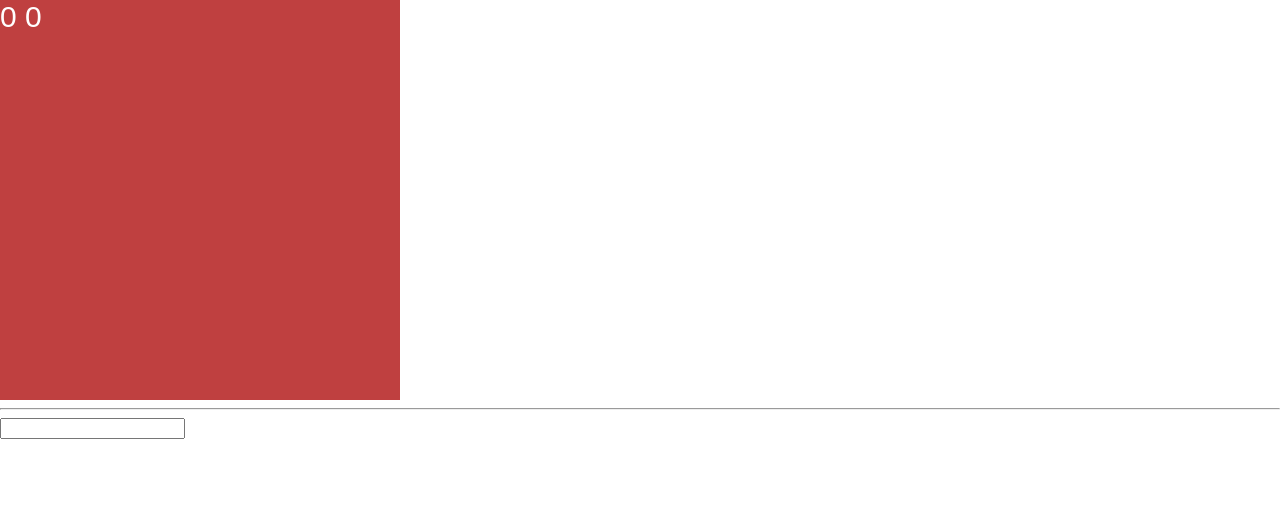
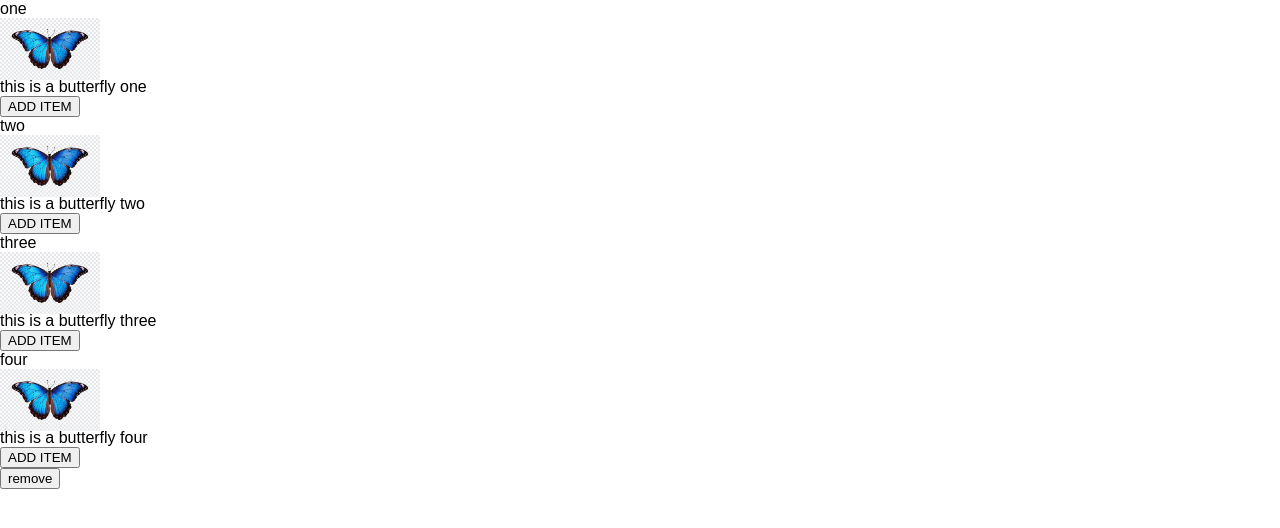
Before and after one commit to phatyut/vue, a Vue app: page / in a window 1280 px wide. Shown: the top 528 px of the page. Built offline with nearby package versions, Linux system fonts and the light colour scheme.

Commit message:
the v-for in vue it's finished

```diff
--- a/src/App.vue
+++ b/src/App.vue
@@ -9,25 +9,78 @@
 
               <!-- <div><Computed></Computed></div> -->
 
-              <div><watcher></watcher></div>
+              <div>
+                 <!-- <div>
+                   <watcher></watcher>
+                 </div> -->
+
+                 <!-- <div>
+                  <Truewatcher></Truewatcher>
+                 </div> -->
+              </div>
+
+              <!-- <div>
+                <Sfc></Sfc>
+              </div> -->
+<!--
+              <div>
+                  <Prop
+                      name=" yut"
+                      :ismyfaverite="true"
+                      des="This is a butterfly I my lovely ">
+                </Prop>
+
+              </div> -->
+
+
+              <div>
+                <div>
+                    <Vfor v-for="element in items" :key="element.name"
+                        :name="element.name"
+                        :des="element.des"
+                        :url="element.url">
+                    </Vfor>
+                </div>
+                <div><button @click="clicktoremove">remove</button></div>
+              </div>
 
       </div>
 </template>
 <script>
+import Butterfly from "./images/butterfly.jpg"
 import Bindclass from './component/Bind/Bindclass.vue';
 import Form from './component/form/Form.vue';
 import Computed from './component/computed/Comjuted.vue';
 import Watcher from "./component/watcher/Watcher.vue"
+import Truewatcher from './component/watcher/Truewatcher.vue';
+import Prop from "./sfc/Prop.vue";
+import Vfor from './sfc/for/Vfor.vue';
   export default{
         components:{
           Bindclass,
           Form,
           Computed,
-          Watcher
+          Watcher,
+          Truewatcher,
+          Prop,
+          Vfor
+
         },
     data(){
       return{
+        bool:true,
+       items:[
+        {name:"one",url:Butterfly,des:"this is a butterfly one "},
+        {name:"two",url:Butterfly,des:"this is a butterfly two"},
+        {name:"three",url:Butterfly,des:"this is a butterfly three"},
+        {name:"four",url:Butterfly,des:"this is a butterfly  four"},
+       ]
 
+      }
+    },methods:{
+      clicktoremove(){
+        this.items.splice(1,1)
+        alert("test")
       }
     }
   }
@@ -40,3 +93,11 @@ import Watcher from "./component/watcher/Watcher.vue"
   box-sizing: border-box;
 }
 </style>
+
+
+
+
+
+
+
+<!-- vue emit -->
--- /dev/null
+++ b/src/component/watcher/Truewatcher.vue
@@ -0,0 +1,39 @@
+<template>
+    <div>
+        <div><input type="text" v-model="pleaseinputgmail"></div>
+        <div :class="classelement">{{ result }}</div>
+    </div>
+</template>
+<script>
+
+    export default{
+        data(){
+            return{
+                pleaseinputgmail:'',
+                result:"",
+                classelement:'invalid'
+
+            }
+        },watch:{
+          pleaseinputgmail(n,o){
+            if(!n.includes('@')){
+               this.result = "the @ characher that's wrong."
+                this.classelement = 'invalid'
+            }
+            else if(!o.includes('@') && n.includes('@')){
+                this.result =  "The @ charcher that's right";
+                this.classelement = 'valid'
+            }
+
+          }
+        }
+    }
+</script>
+<style scoped>
+.invalid{
+    color: red;
+}.valid{
+    color: green;
+    font-size: x-large;
+}
+</style>
--- a/src/component/watcher/Watcher.vue
+++ b/src/component/watcher/Watcher.vue
@@ -5,12 +5,7 @@
             {{ ypos }}
         </div>
 <hr>
-        <div>
-            <input type="text">
-        </div>
-        <div>
-            {{ showgmail }}
-        </div>
+
     </div>
 </template>
 <script>
@@ -18,14 +13,25 @@ export default{
     data(){
         return{
             element:true,
+            inputaddress:'',
+            showgmail:'',
             xpos:0,
-            ypos:0
+            ypos:0,
+            myclass:"classelement"
         }
     },methods:{
         moveoverelement(events){
             this.xpos = events.offsetX;
             this.ypos = events.offsetY;
         }
+    },watch:{
+        inputaddress(newvalue,oldvalue){
+            if(!newvalue.includes('@')){
+                this.showgmail=" input your gmail invalid"
+            }
+        }
+
+
     }
 }
 </script>
@@ -38,5 +44,7 @@ export default{
     font-size: 30px;
     color: white;
     cursor: pointer;
+}.classelement{
+    color:red
 }
 </style>
--- a/src/main.js
+++ b/src/main.js
@@ -1,5 +1,7 @@
 import { createApp } from 'vue'
 // import './style.css'
 import App from './App.vue'
-
-createApp(App).mount('#app')
+import Sfc from './sfc/Prop.vue'
+const app=createApp(App);
+app.component('Sfc',Sfc)
+app.mount('#app')
--- /dev/null
+++ b/src/sfc/Prop.vue
@@ -0,0 +1,51 @@
+<template>
+    <div :class="{classbind:bindclass}">
+        <div>{{ name }}</div>
+        <div>{{ des }}</div>
+        <div :class="classimg" ><img src="../images/butterfly.jpg" alt="" v-show="showmyfaverite" @click="clickonbutterfly"></div>
+        <div><button @click="clickaddimg">ADD</button></div>
+    </div>
+</template>
+<script>
+
+export default{
+    props:{
+             name:{type:String,required:true},
+             des:{type:String,required:true},
+
+            },
+    data(){
+        return{
+            classimg:"imgclass",
+            bindclass:true,
+            showmyfaverite:this.ismyfaverite
+        }
+    },methods:{
+        clickaddimg(){
+            this.showmyfaverite = !this.showmyfaverite
+        }
+    }
+}
+</script>
+<style scoped>
+.imgclass{
+     position: relative;
+    width:100px;
+    height: 60px;
+    display: table;
+    border:1px solid red;
+}
+.imgclass img{
+    position: relative;
+    width:100px;
+    height: auto;
+    display: table;
+    border:1px solid red;
+}:hover > .imgclass >  img {
+    background-color: yellow;
+    padding: 5px;
+
+}.classbind{
+    border: 1px solid red;
+}
+</style>
--- /dev/null
+++ b/src/sfc/for/Vfor.vue
@@ -0,0 +1,47 @@
+<template>
+    <div>
+        <div>{{ name }}</div>
+        <div :class="classimg"><img src="../../images/butterfly.jpg" alt="" v-show="showimg"></div>
+        <div>{{ des }}</div>
+        <div><button @click="clickadditem">ADD ITEM</button></div>
+
+    </div>
+
+</template>
+<script>
+    export default{
+        props:{
+            name:{
+                type:String,
+                required:true
+            },des:{
+                type:String,
+                required:true
+            },url:{
+
+            }
+
+        },
+        data(){
+            return{
+                showimg:this.url,
+                classimg:"imgclass"
+            }
+        },methods:{
+            clickadditem(){
+                this.showimg = !this.showimg
+            }
+        }
+    }
+</script>
+<style scoped>
+.imgclass{
+    position: relative;
+    width: 100px;
+    height: 60px;
+}.imgclass > img{
+    position: relative;
+    width: 100px;
+    height: auto;
+}
+</style>
```
Also changed, not shown: src/images/butterfly.jpg (added).
